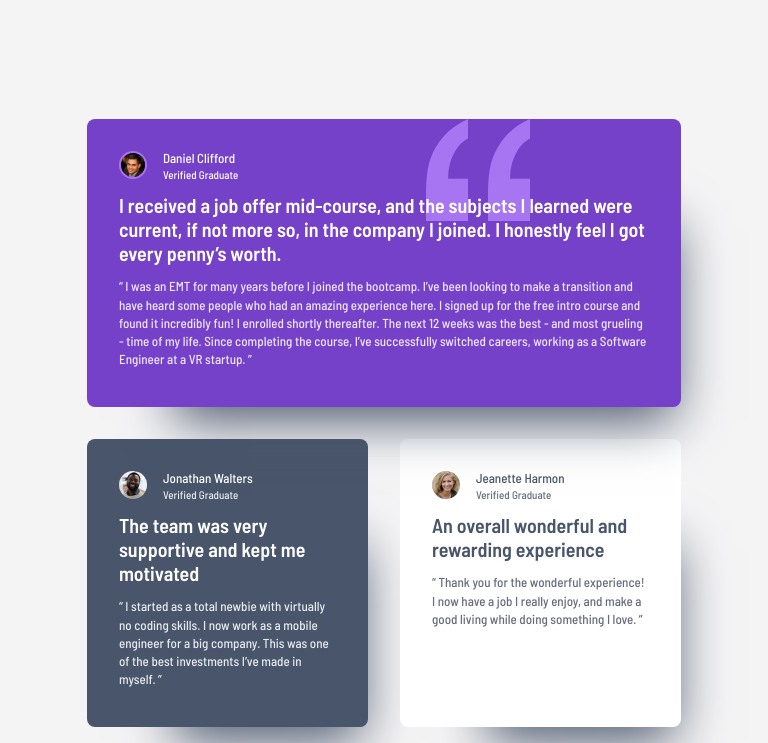
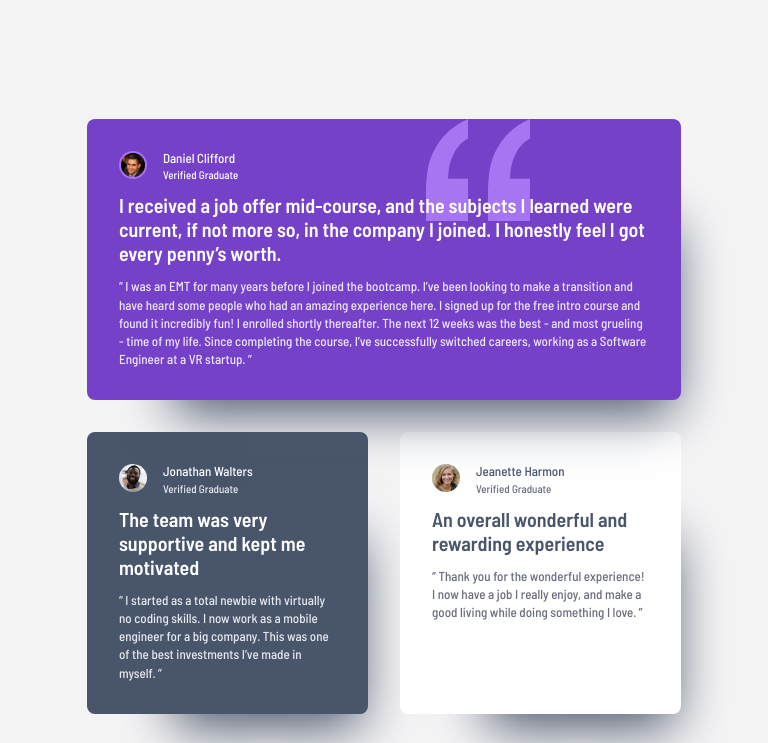
Before and after one commit to MarionCts/Testimonial-Grid-Section, a plain HTML site: page index.html in a window 768 px wide. Shown: the top 743 px of the page. Drawn offline with Linux system fonts and the light colour scheme.

Commit message:
Update style.css

```diff
--- a/assets/styles/style.css
+++ b/assets/styles/style.css
@@ -65,7 +65,7 @@ main{
     padding: clamp(73px, 15.5vw, 223px) clamp(35px, 11.32vw, 163px);
     display: grid;
     grid-template-columns: repeat(4, minmax(0, 1fr));
-    grid-template-rows: repeat(2, minmax(0, 1fr));
+    grid-template-rows: repeat(2, auto);
     grid-template-areas:
     "one one two five"
     "three four four five"
@@ -213,7 +213,7 @@ blockquote p{
 @media screen and (min-width: 500px) and (max-width: 1024px) {
     main{
         grid-template-columns: repeat(2, minmax(0, 1fr));
-        grid-template-rows: repeat(4, minmax(0, 1fr));
+        grid-template-rows: repeat(4, auto);
         grid-template-areas:
         "one one"
         "two three"
```
